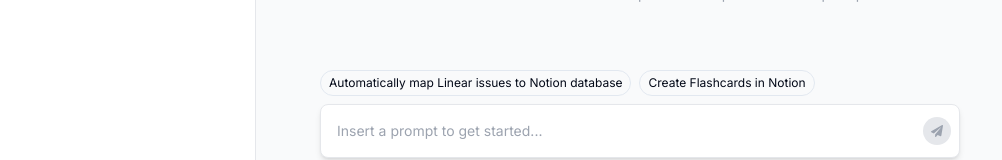
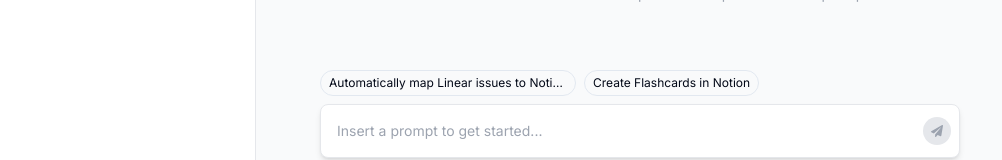
Before and after one commit to paulocerez/2docs, a Next.js app: page /chat in a window 1280 px wide. Shown: the part 364-524 px from the top of the page, without its empty margins (0-1002 px from the left). Built offline with nearby package versions, Linux system fonts and the light colour scheme; no server answers; the database is empty; sample sign-in values are in the browser's storage.

Commit message:
chore: add truncate and max-width to default view suggestions

```diff
--- a/components/chat/default-view.tsx
+++ b/components/chat/default-view.tsx
@@ -22,10 +22,10 @@
         </div>
         <div className="flex flex-col space-y-2">
           <div className="inline-flex gap-2">
-            <button className="border text-xs w-fit py-1 px-2 rounded-full hover:bg-gray-100">
+            <button className="border text-xs w-fit py-1 px-2 rounded-full hover:bg-gray-100 truncate max-w-64">
               Automatically map Linear issues to Notion database
             </button>
-            <button className="border text-xs w-fit py-1 px-2 rounded-full hover:bg-gray-100">
+            <button className="border text-xs w-fit py-1 px-2 rounded-full hover:bg-gray-100 truncate max-w-64">
               Create Flashcards in Notion
             </button>
           </div>
```
